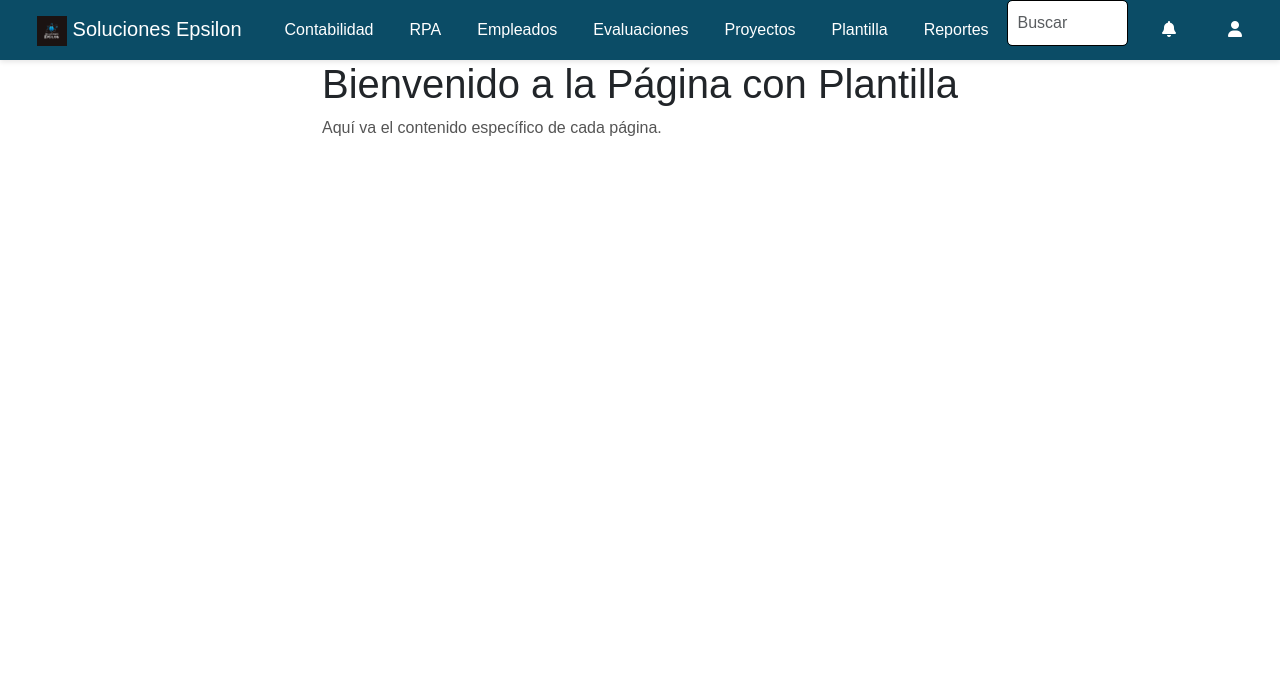
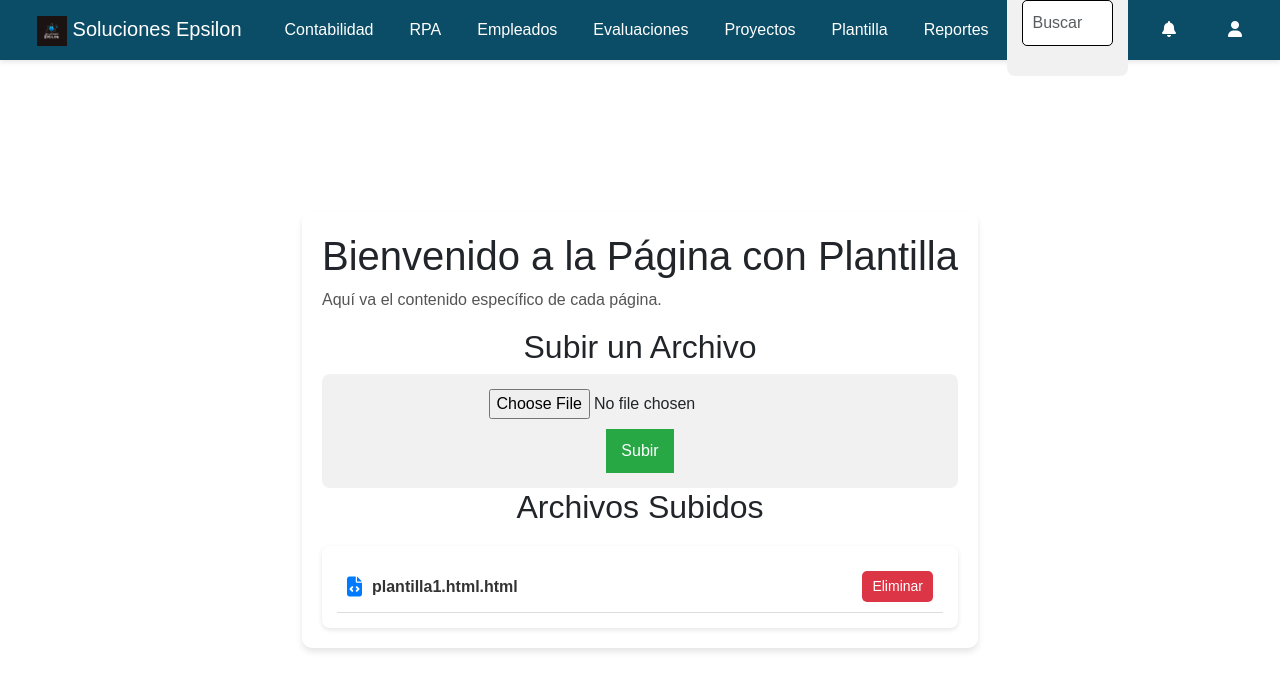
Before and after one commit to EdwinChen-UFIDE/Gestion_Proyectos_Soluciones_Epsilon, a PHP site: page /Proyecto_Gestion_Proyectos_SolucionesEpsilon/Proyecto_Gestion_Proyectos/HomePage.php in a window 1280 px wide. Shown: the top 691 px of the page. Run offline with PHP 8.4, Linux system fonts and the light colour scheme; a user stored in the database is signed in; some libraries are stand-ins or nearby versions.

Commit message:
avances plantilla

```diff
--- a/Proyecto_Gestion_Proyectos_SolucionesEpsilon/Proyecto_Gestion_Proyectos/HomePage.php
+++ b/Proyecto_Gestion_Proyectos_SolucionesEpsilon/Proyecto_Gestion_Proyectos/HomePage.php
@@ -1,15 +1,16 @@
 <?php
 session_start();
+
 // Verificar si el usuario ha iniciado sesión
 if (!isset($_SESSION['user_id'])) {
     header("Location: login.php"); // Redirigir al login
     exit();
 }
+
 include 'Plantilla.php';
 ?>
 
 <!DOCTYPE html>
-
 <html lang="es">
 <head>
     <meta charset="UTF-8">
@@ -18,19 +19,175 @@
     <link rel="stylesheet" href="../CSS/estilos.css">
     <link href="https://fonts.googleapis.com/css2?family=Roboto:wght@400;600&family=Roboto+Slab:wght@400&display=swap" rel="stylesheet">
     <link rel="stylesheet" href="https://cdnjs.cloudflare.com/ajax/libs/font-awesome/6.0.0-beta3/css/all.min.css">
+    <script src="https://cdn.jsdelivr.net/npm/sweetalert2@11"></script>
+
+    <style>
+        #container {
+            max-width: 800px;
+            margin: auto;
+            background: white;
+            padding: 20px;
+            border-radius: 10px;
+            box-shadow: 0px 4px 6px rgba(0, 0, 0, 0.1);
+        }
+
+        h1, h2 {
+            text-align: center;
+            color: #333;
+        }
+
+        form {
+            display: flex;
+            flex-direction: column;
+            align-items: center;
+            gap: 10px;
+            padding: 15px;
+            border-radius: 8px;
+            background: #f1f1f1;
+        }
+
+        button {
+            background: #28a745;
+            color: white;
+            padding: 10px 15px;
+            border: none;
+            border-radius: 5px;
+            cursor: pointer;
+            font-size: 16px;
+        }
+
+        button:hover {
+            background: #218838;
+        }
+
+        #file-list {
+            margin-top: 20px;
+            padding: 15px;
+            border-radius: 8px;
+            background: #fff;
+            box-shadow: 0px 2px 5px rgba(0, 0, 0, 0.1);
+        }
+
+        .file-item {
+            display: flex;
+            align-items: center;
+            justify-content: space-between;
+            padding: 10px;
+            border-bottom: 1px solid #ddd;
+            transition: background 0.3s;
+        }
+
+        .file-item:hover {
+            background: #f0f0f0;
+        }
+
+        .file-item i {
+            font-size: 20px;
+            color: #007bff;
+            margin-right: 10px;
+        }
+
+        .file-item a {
+            text-decoration: none;
+            color: #333;
+            font-weight: bold;
+            flex-grow: 1;
+        }
+
+        .file-item a:hover {
+            text-decoration: underline;
+        }
+
+        .delete-btn {
+            background: #dc3545;
+            color: white;
+            border: none;
+            padding: 5px 10px;
+            border-radius: 5px;
+            cursor: pointer;
+            font-size: 14px;
+        }
+
+        .delete-btn:hover {
+            background: #c82333;
+        }
+    </style>
 </head>
 <body>
-    <?php
-    MostrarNavbar();
-    ?>
+    <?php MostrarNavbar(); ?>
 
-            <main class="content">
-                <h1>Bienvenido a la Página con Plantilla</h1>
-                <p>Aquí va el contenido específico de cada página.</p>
-            </main>
+    <div id="container">
+        <h1>Bienvenido a la Página con Plantilla</h1>
+        <p>Aquí va el contenido específico de cada página.</p>
+
+        <h2>Subir un Archivo</h2>
+        <form id="upload-form" enctype="multipart/form-data">
+            <input type="file" name="file" id="file" required>
+            <button type="submit">Subir</button>
+        </form>
+
+        <div id="upload-status"></div>
+
+        <h2>Archivos Subidos</h2>
+        <div id="file-list">
+            <!-- Aquí se mostrarán los archivos subidos -->
         </div>
     </div>
-</body>
+
+    <script>
+        document.getElementById("upload-form").addEventListener("submit", function(e) {
+            e.preventDefault();
+
+            let formData = new FormData();
+            formData.append("file", document.getElementById("file").files[0]);
+
+            fetch("upload.php", {
+                method: "POST",
+                body: formData
+            })
+            .then(response => response.text())
+            .then(data => {
+                document.getElementById("upload-status").innerHTML = data;
+                loadFiles();
+            })
+            .catch(error => console.error("Error:", error));
+        });
+
+        function loadFiles() {
+            fetch("list_files.php")
+            .then(response => response.text())
+            .then(data => {
+                document.getElementById("file-list").innerHTML = data;
+            });
+        }
+
+        function deleteFile(filename) {
+            Swal.fire({
+                title: "¿Estás seguro?",
+                text: "Esta acción eliminará el archivo de forma permanente.",
+                icon: "warning",
+                showCancelButton: true,
+                confirmButtonColor: "#d33",
+                cancelButtonColor: "#3085d6",
+                confirmButtonText: "Sí, eliminar",
+                cancelButtonText: "Cancelar"
+            }).then((result) => {
+                if (result.isConfirmed) {
+                    fetch("delete_file.php?file=" + filename, {
+                        method: "GET"
+                    })
+                    .then(response => response.text())
+                    .then(data => {
+                        Swal.fire("Eliminado", data, "success");
+                        loadFiles();
+                    })
+                    .catch(error => console.error("Error:", error));
+                }
+            });
+        }
+
+        loadFiles();
+    </script>
 
 </body>
 </html>
--- /dev/null
+++ b/Proyecto_Gestion_Proyectos_SolucionesEpsilon/Proyecto_Gestion_Proyectos/list_files.php
@@ -0,0 +1,46 @@
+<?php
+$upload_dir = 'uploads/';
+
+// Verificar que la carpeta existe
+if (!is_dir($upload_dir)) {
+    mkdir($upload_dir, 0777, true);
+}
+
+$files = array_diff(scandir($upload_dir), ['.', '..']);
+
+if (count($files) > 0) {
+    foreach ($files as $file) {
+        $file_extension = strtolower(pathinfo($file, PATHINFO_EXTENSION));
+
+        // Asignar iconos según el tipo de archivo
+        switch ($file_extension) {
+            case 'pdf':
+                $icon = '<i class="fas fa-file-pdf"></i>';
+                break;
+            case 'docx':
+                $icon = '<i class="fas fa-file-word"></i>';
+                break;
+            case 'xlsx':
+                $icon = '<i class="fas fa-file-excel"></i>';
+                break;
+            case 'jpg': case 'png':
+                $icon = '<i class="fas fa-file-image"></i>';
+                break;
+            case 'txt':
+                $icon = '<i class="fas fa-file-alt"></i>';
+                break;
+            case 'html':
+                $icon = '<i class="fas fa-file-code"></i>'; // Ícono especial para HTML
+                break;
+            default:
+                $icon = '<i class="fas fa-file"></i>';
+                break;
+        }
+
+        echo "<div class='file-item'>$icon <a href='$upload_dir$file' target='_blank'>$file</a>
+              <button class='delete-btn' onclick='deleteFile(\"$file\")'>Eliminar</button></div>";
+    }
+} else {
+    echo "No hay archivos subidos.";
+}
+?>
--- a/Proyecto_Gestion_Proyectos_SolucionesEpsilon/Proyecto_Gestion_Proyectos/plantilla.php
+++ b/Proyecto_Gestion_Proyectos_SolucionesEpsilon/Proyecto_Gestion_Proyectos/plantilla.php
@@ -41,7 +41,7 @@
                         <li class="nav-item"><a class="nav-link" href="listar_evaluaciones.php">Evaluaciones</a></li>
                     <?php endif; ?>
                     <li class="nav-item"><a class="nav-link" href="listar_proyectos.php">Proyectos</a></li>
-                    <li class="nav-item"><a class="nav-link" href="modulo_plantillas.php">Plantilla</a></li>
+                    <li class="nav-item"><a class="nav-link" href="plantillas/main.php">Plantilla</a></li>
                     <li class="nav-item"><a class="nav-link" href="reportes.php">Reportes</a></li>
 
                 </ul>
--- /dev/null
+++ b/Proyecto_Gestion_Proyectos_SolucionesEpsilon/Proyecto_Gestion_Proyectos/uploads/plantilla1.html.html
@@ -0,0 +1 @@
+HOLA
```
Also changed, not shown: Proyecto_Gestion_Proyectos_SolucionesEpsilon/Proyecto_Gestion_Proyectos/delete_file.php (added, +18 -0 lines), Proyecto_Gestion_Proyectos_SolucionesEpsilon/Proyecto_Gestion_Proyectos/upload.php (added, +29 -0 lines).
